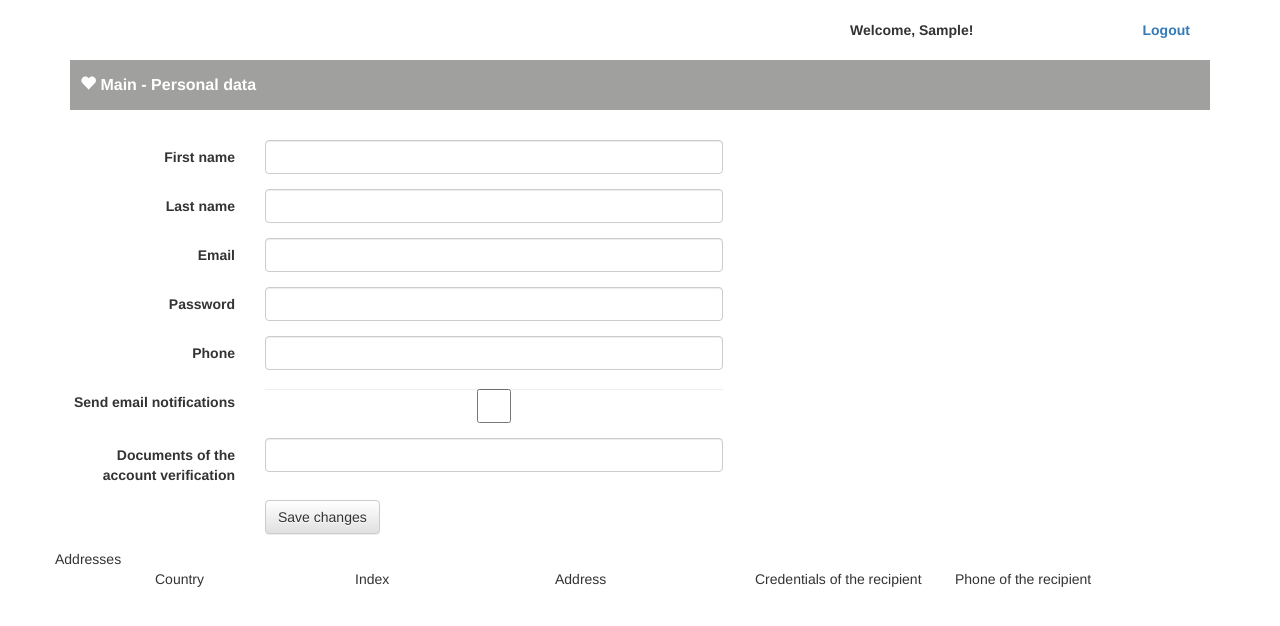
After one commit to bernardito-luis/eurodelivery, a Django app: page /tracker/cabinet/personal_data/ in a window 1280 px wide. The commit adds this page. Shown: the top 626 px of the page. Run offline with Django 3.2, Linux system fonts and the light colour scheme; the visitor is signed in with stand-in values (Sample User, id 1); some libraries are stand-ins or nearby versions.

Commit message:
Minor style tweaks and fixes. Started personal data page.

```diff
--- a/delivery_tracker/static/css/custom.css
+++ b/delivery_tracker/static/css/custom.css
@@ -42,6 +42,22 @@
     height: 50px;
 }
 
+.header_stripe a {
+    text-decoration: none;
+    color: white;
+}
+.header_stripe a:visited {
+    text-decoration: none;
+    color: white;
+}
+.header_stripe a:hover {
+    color: white;
+}
+.header_stripe a:active {
+    text-decoration: none;
+    color: white;
+}
+
 .link_hover_disabled a:hover {
     text-decoration: none;
 }
--- a/delivery_tracker/templates/delivery_tracker/cabinet.html
+++ b/delivery_tracker/templates/delivery_tracker/cabinet.html
@@ -14,7 +14,7 @@
         <div class="row">
             <div class="col-md-8 top-offset-20">
                 <div class="header_stripe">
-                    <span class="glyphicon glyphicon-heart" aria-hidden="true" style="color: white"></span> Main
+                    <a href="{% url 'cabinet' %}"><span class="glyphicon glyphicon-heart" aria-hidden="true"></span> Main</a>
                 </div>
                 <div class="row top-offset-20">
                     <div class="col-md-3 col-sm-3 link_hover_disabled">
--- /dev/null
+++ b/delivery_tracker/templates/delivery_tracker/personal_data.html
@@ -0,0 +1,100 @@
+{% extends 'delivery_tracker/base.html' %}
+{% load staticfiles %}
+
+{% block content %}
+    <div class="container">
+        <div class="row top-offset-20">
+            <div class="col-md-offset-8 col-md-3">
+                <b>Welcome{% if user.first_name %}, {{ user.first_name }}{% endif %}!</b>
+            </div>
+            <div class="col-md-1">
+                <b><a href="{% url 'logout' %}">Logout</a></b>
+            </div>
+        </div>
+        <div class="row">
+            <div class="col-md-12 top-offset-20">
+                <div class="header_stripe">
+                    <a href="{% url 'cabinet' %}"><span class="glyphicon glyphicon-heart" aria-hidden="true" style="color: white"></span> Main</a> - <a href="{% url 'cabinet_personal_data' %}">Personal data</a>
+                </div>
+            </div>
+        </div>
+        <div class="row top-offset-20">
+            <div class="col-md-12">
+                <form id="id_login_form" action="{% url 'login' %}" method="post" class="form-horizontal">
+                    {% csrf_token %}
+
+                    <div class="form-group">
+                        <label for="id_first_name" class="control-label col-sm-2">First name</label>
+                        <div class="col-sm-5">
+                            <input id="id_first_name" type="text" name="first_name" class="form-control" />
+                        </div>
+                    </div>
+                    <div class="form-group">
+                        <label for="id_last_name" class="control-label col-sm-2">Last name</label>
+                        <div class="col-sm-5">
+                            <input id="id_last_name" type="text" name="last_name" class="form-control" />
+                        </div>
+                    </div>
+                    <div class="form-group">
+                        <label for="id_email" class="control-label col-sm-2">Email</label>
+                        <div class="col-sm-5">
+                            <input id="id_email" type="text" name="email" class="form-control" />
+                        </div>
+                    </div>
+                    <div class="form-group">
+                        <label for="id_password" class="control-label col-sm-2">Password</label>
+                        <div class="col-sm-5">
+                            <input id="id_password" type="password" name="last_name" class="form-control" />
+                        </div>
+                    </div>
+                    <div class="form-group">
+                        <label for="id_phone" class="control-label col-sm-2">Phone</label>
+                        <div class="col-sm-5">
+                            <input id="id_phone" type="text" name="last_name" class="form-control" />
+                        </div>
+                    </div>
+                    <div class="form-group">
+                        <label for="id_notifications" class="control-label col-sm-2">Send email notifications</label>
+                        <div class="col-sm-5">
+                            <input id="id_notifications" type="checkbox" name="last_name" class="form-control" />
+                        </div>
+                    </div>
+                    <div class="form-group">
+                        <label for="id_verification_docs" class="control-label col-sm-2">Documents of the account verification</label>
+                        <div class="col-sm-5">
+                            <input id="id_verification_docs" type="text" name="last_name" class="form-control" />
+                        </div>
+                    </div>
+                    <div class="form-group">
+                        <div class="col-sm-offset-2 col-sm-10">
+                            <button type="submit" class="btn btn-default">Save changes</button>
+                        </div>
+                    </div>
+                </form>
+
+            </div>
+            <div class="row">
+                <div class="col-md-2">
+                    Addresses
+                </div>
+            </div>
+            <div class="row">
+                <div class="col-md-2 col-md-offset-1">
+                    Country
+                </div>
+                <div class="col-md-2">
+                    Index
+                </div>
+                <div class="col-md-2">
+                    Address
+                </div>
+                <div class="col-md-2">
+                    Credentials of the recipient
+                </div>
+                <div class="col-md-2">
+                    Phone of the recipient
+                </div>
+            </div>
+        </div>
+    </div>
+{% endblock %}
```
